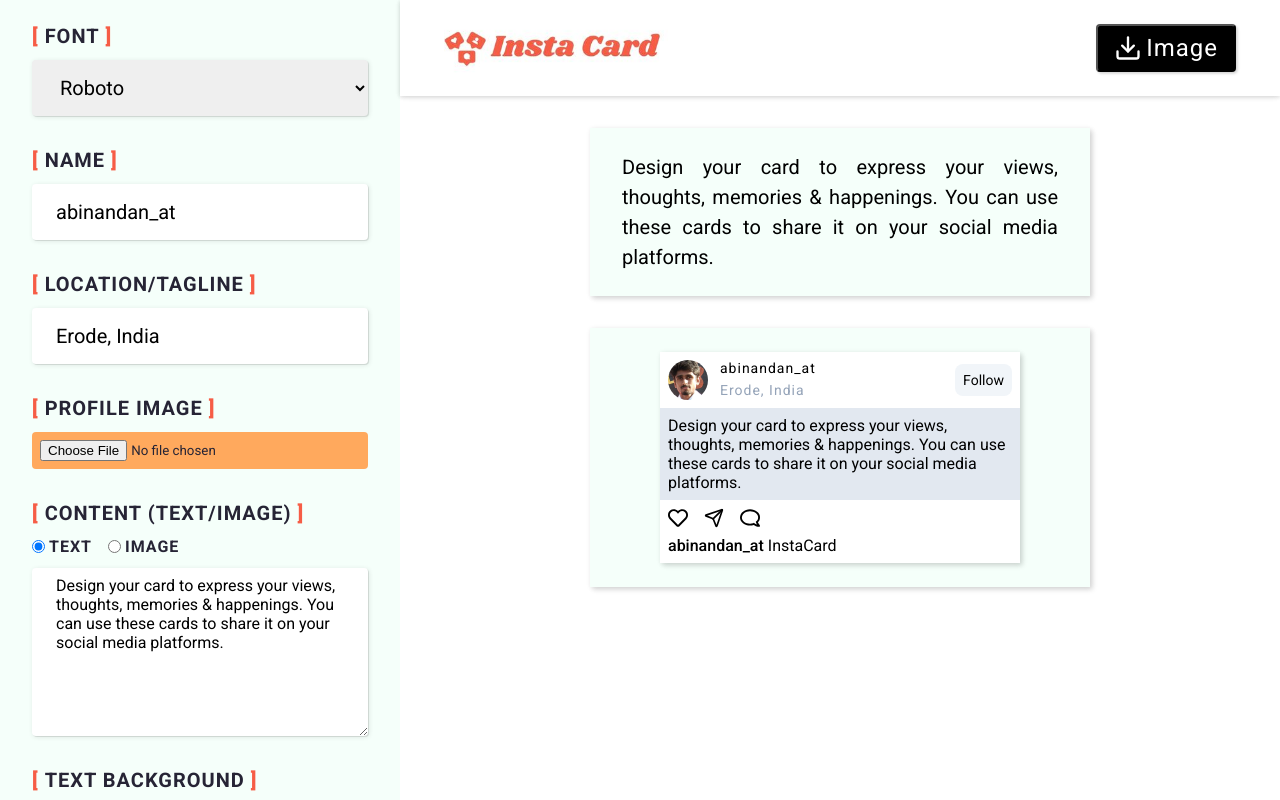
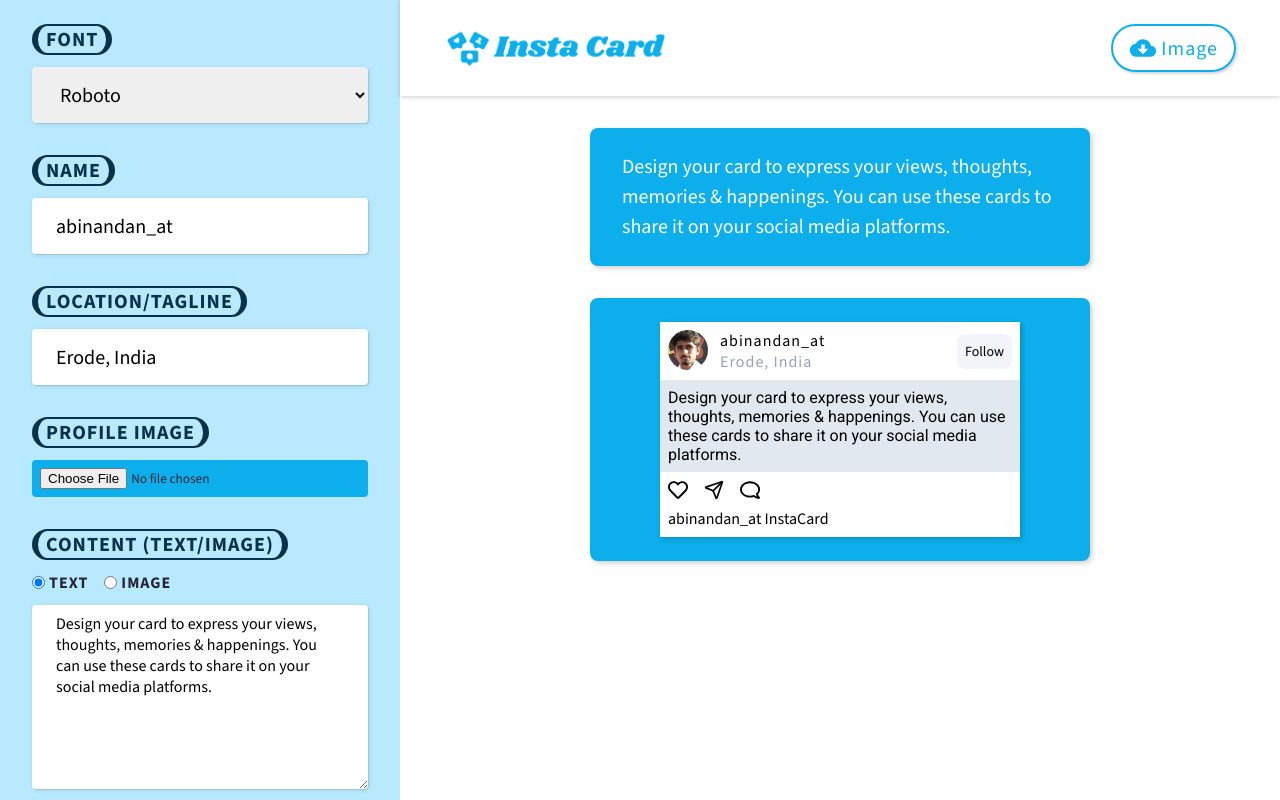
Before and after one commit to Abinandan1/insta-card, a React (Vite) app in the folder client/: page / in a window 1280 px wide. Built offline with nearby package versions, Linux system fonts and the light colour scheme.

Commit message:
first commit

```diff
--- a/client/src/components/Logo.jsx
+++ b/client/src/components/Logo.jsx
@@ -1,4 +1,4 @@
-import logo from "../assets/logo.jpg";
+import logo from "../assets/logo.png";
 import Wrapper from "../wrappers/Logo";
 
 const Logo = () => {
--- a/client/src/components/Navbar.jsx
+++ b/client/src/components/Navbar.jsx
@@ -1,6 +1,8 @@
 import Wrapper from "../wrappers/Navbar";
 import Logo from "./Logo";
 import { FiDownload } from "react-icons/fi";
+import { MdDownloadForOffline } from "react-icons/md";
+import { IoMdCloudDownload, IoMdDownload } from "react-icons/io";
 import * as htmlToImage from "html-to-image";
 import { useHomeContext } from "../pages/Home";
 const Navbar = () => {
@@ -26,7 +28,7 @@ const Navbar = () => {
         <Logo />
         <button onClick={handleDownload} className="download-btn">
           <span className="icon">
-            <FiDownload />
+            <IoMdCloudDownload />
           </span>
           image
         </button>
--- a/client/src/index.css
+++ b/client/src/index.css
@@ -5,10 +5,21 @@
   margin: 0;
   padding: 0;
   box-sizing: border-box;
-  font-family: "Roboto";
+  font-family: "Source Sans 3";
 }
 
 :root {
+  --primary-50: #f0faff;
+  --primary-100: #e0f3fe;
+  --primary-200: #b9e9fe;
+  --primary-300: #7cd8fd;
+  --primary-400: #47cafa;
+  --primary-500: #0cafeb;
+  --primary-600: #008dc9;
+  --primary-700: #026fa2;
+  --primary-800: #065e86;
+  --primary-900: #0b4e6f;
+  --primary-950: #07324a;
   --primary-color: #f65d46;
   --secondary-color: #ffa95d;
   --black-color: #000000;
--- a/client/src/wrappers/Content.js
+++ b/client/src/wrappers/Content.js
@@ -10,12 +10,13 @@ const Wrapper = styled.section`
   .description {
     font-size: 1.25rem;
     padding: 1.5rem 2rem;
-    line-height: 1;
+    line-height: 1.25;
     box-shadow: var(--shadow-3);
-    background: var(--light-color);
-    text-align: justify;
+    background: var(--primary-500);
+    border-radius: 0.5rem;
     margin-bottom: 2rem;
     max-width: 500px;
+    color: var(--white-color);
   }
   /* .download-preview {
     background: var(--light-color);
--- a/client/src/wrappers/ContentForm.js
+++ b/client/src/wrappers/ContentForm.js
@@ -1,6 +1,6 @@
 import styled from "styled-components";
 const Wrapper = styled.section`
-  background: var(--light-color);
+  background: var(--primary-200);
   box-shadow: var(--shadow-3);
   .form-container {
   }
@@ -19,10 +19,18 @@ const Wrapper = styled.section`
   .form-label {
     margin-bottom: 0.75rem;
     text-transform: uppercase;
-    font-weight: bold;
+    font-weight: bolder;
     letter-spacing: 1px;
+    color: var(--primary-950);
+    border-radius: 1rem;
+    border-left: 6px solid var(--primary-950);
+    border-right: 6px solid var(--primary-950);
+    border-top: 2px solid var(--primary-950);
+    border-bottom: 2px solid var(--primary-950);
+    justify-self: start;
+    padding: 0 0.5rem;
   }
-  .form-label::before {
+  /* .form-label::before {
     content: "[ ";
     color: var(--primary-color);
     font-weight: bolder;
@@ -33,7 +41,7 @@ const Wrapper = styled.section`
     color: var(--primary-color);
     font-weight: bolder;
     font-size: 1.1rem;
-  }
+  } */
   .radio-container {
     display: flex;
     gap: 1rem;
@@ -73,7 +81,7 @@ const Wrapper = styled.section`
     font-size: 1rem;
   }
   .form-image {
-    background: var(--secondary-color);
+    background: var(--primary-500);
     padding: 0.5rem;
     border-radius: 0.25rem;
   }
@@ -85,12 +93,12 @@ const Wrapper = styled.section`
     .form-label {
       font-size: 1.25rem;
     }
-    .form-label::after {
+    /* .form-label::after {
       font-size: 1.25rem;
     }
     .form-label::before {
       font-size: 1.25rem;
-    }
+    } */
   }
 `;
 
--- a/client/src/wrappers/ContentPreview.js
+++ b/client/src/wrappers/ContentPreview.js
@@ -1,6 +1,7 @@
 import styled from "styled-components";
 const Wrapper = styled.section`
-  background: var(--light-color);
+  background: var(--primary-500);
+  border-radius: 0.5rem;
   box-shadow: var(--shadow-3);
   margin-bottom: 2rem;
   padding: 1.5rem 2rem;
@@ -46,10 +47,10 @@ const Wrapper = styled.section`
     object-fit: cover;
   }
   .user-info {
-    font-size: 0.875rem;
+    font-size: 1rem;
     letter-spacing: 1px;
     display: grid;
-    gap: 0.25rem;
+    /* gap: 0.25rem; */
     color: var(--text-color);
   }
   .user-info p:last-child {
--- a/client/src/wrappers/Loading.js
+++ b/client/src/wrappers/Loading.js
@@ -11,10 +11,10 @@ const Wrapper = styled.div`
   z-index: 2;
   .loading {
     border-radius: 50%;
-    border: 4px solid var(--light-color);
+    border: 4px solid var(--primary-50);
     width: 5rem;
     height: 5rem;
-    border-top-color: var(--primary-color);
+    border-top-color: var(--primary-500);
     animation: 0.7s loading infinite linear;
   }
 
@@ -23,16 +23,16 @@ const Wrapper = styled.div`
       transform: rotate(360deg);
     }
     0% {
-      border-top-color: var(--primary-color);
+      border-top-color: var(--primary-800);
     }
     25% {
-      border-top-color: var(--secondary-color);
+      border-top-color: var(--primary-500);
     }
     50% {
-      border-top-color: var(--gray-color-500);
+      border-top-color: var(--primary-200);
     }
     75% {
-      border-top-color: var(--dark-color);
+      border-top-color: var(--primary-800);
     }
   }
 `;
--- a/client/src/wrappers/Navbar.js
+++ b/client/src/wrappers/Navbar.js
@@ -14,20 +14,21 @@ const Wrapper = styled.nav`
     display: flex;
     gap: 0.25rem;
     align-items: center;
-    background: var(--black-color);
-    color: var(--white-color);
+    background: transparent;
+    border: solid 2px var(--primary-500);
+    color: var(--primary-500);
     padding: 0.5rem 1rem;
     text-transform: capitalize;
     letter-spacing: 1px;
-    border-radius: 0.25rem;
+    border-radius: 2rem;
     box-shadow: var(--shadow-2);
-    font-size: 1.5rem;
+    font-size: 1.25rem;
     cursor: pointer;
     transition: all 0.3s linear;
   }
   .download-btn:hover {
-    background: transparent;
-    color: var(--black-color);
+    background: var(--primary-500);
+    color: var(--white-color);
   }
   .icon {
     display: flex;
```
Also changed, not shown: client/src/assets/logo.png (added).
